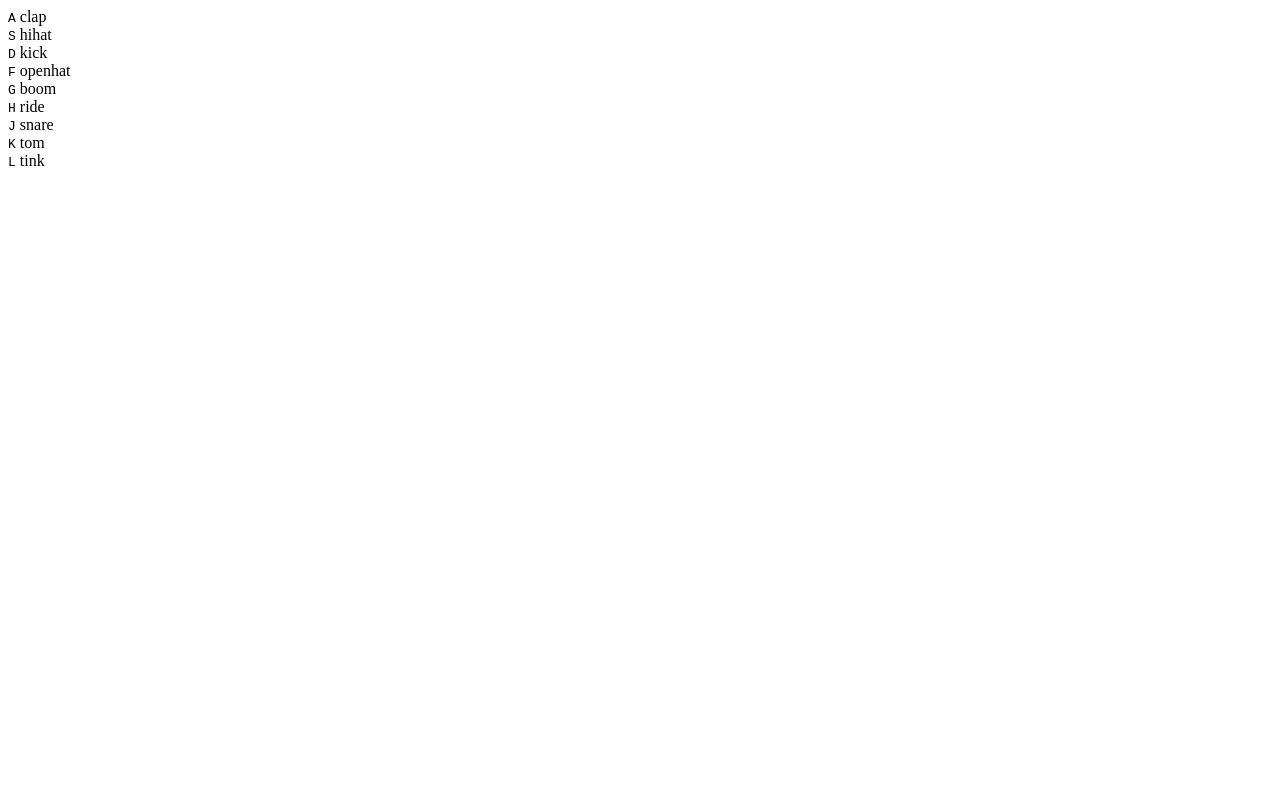
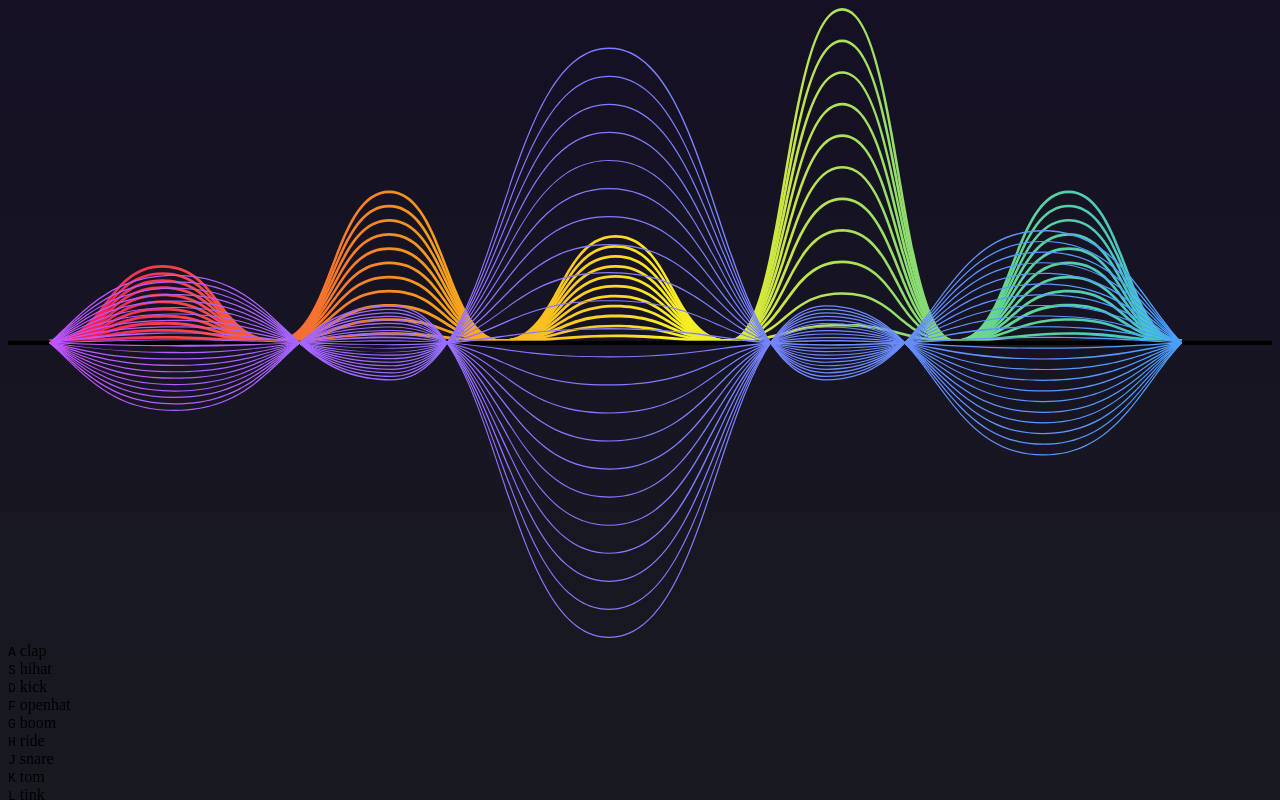
Before and after one commit to zahrakhadijha/drummy, a plain HTML site: page index.html in a window 1280 px wide. Drawn offline with Linux system fonts and the light colour scheme.

Commit message:
add sound image

```diff
--- a/css/style.css
+++ b/css/style.css
@@ -0,0 +1,12 @@
+:root {
+    --primary-background-color: #151024;
+    --secondary-background-color: #181A20;
+
+}
+
+html {
+    background-image: linear-gradient(to bottom, var(--primary-background-color), var(--secondary-background-color) );
+    background-repeat: no-repeat;
+    height: 100vh;
+    width: 100%;
+}
--- a/index.html
+++ b/index.html
@@ -7,6 +7,11 @@
     <title>Drummy</title>
 </head>
 <body>
+    <div class="sound__img">
+        <img src="assets/soundwave.svg">
+    </div>
+
+
     <div class="keys">
         <div data-key="65" class="key">
             <kbd>A</kbd>
```
Also changed, not shown: assets/soundwave.svg (added).
